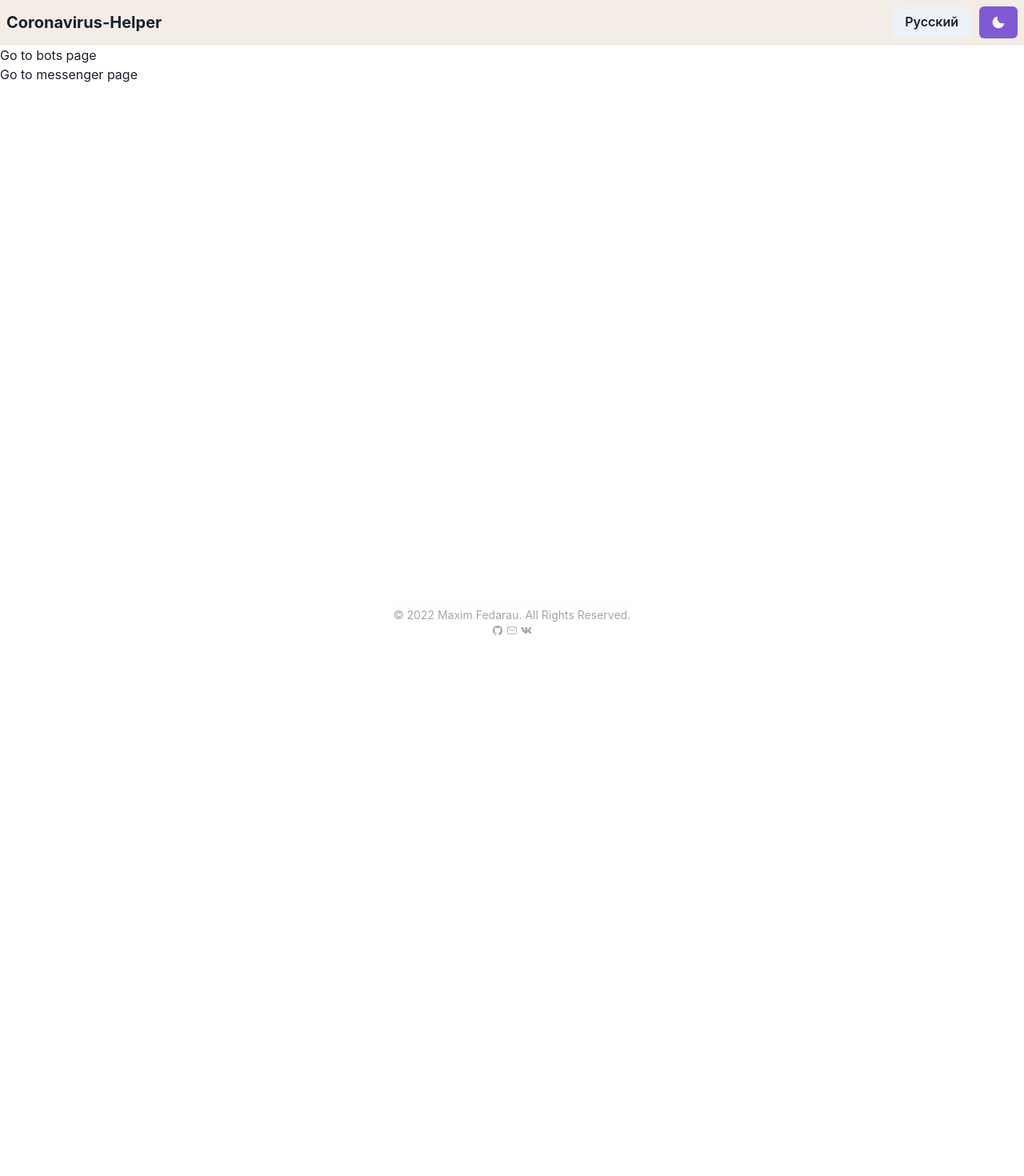
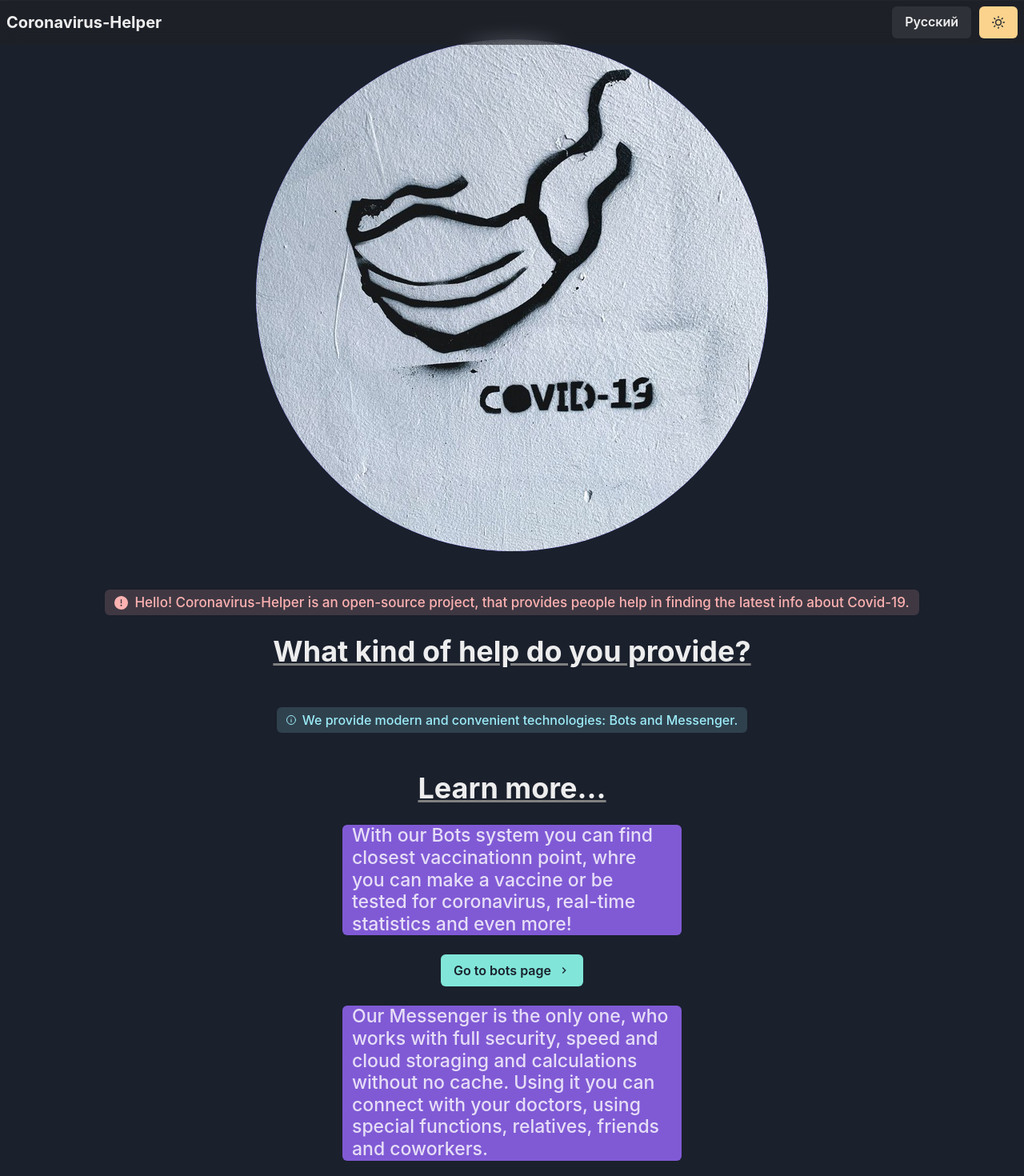
Before and after one commit to MaximFedarau/Coronavirus-Helper-Web, a Next.js app: page / in a window 1280 px wide. Shown: the top 1470 px of the page at 80% size. Before the commit the page ends 800 px from the top, so only its background shows below. Built offline with nearby package versions, Linux system fonts and the light colour scheme.

Commit message:
Add design for index.js

```diff
--- a/components/Bots.jsx
+++ b/components/Bots.jsx
@@ -55,7 +55,7 @@ function BotsComponent() {
 
     return (
         <div>
-            <NavBar link="../"/>
+            <NavBar link="../"/><br/><br/><br/>
             <Link href="./bots/telegram-bot">
                 {(store.getState().RuEnLanguageReducer.language === "ru") ? <a>Перейти к телеграм боту</a> : <a>Go to telegram bot</a>}
             </Link><br/>
--- a/devComponents/footer.jsx
+++ b/devComponents/footer.jsx
@@ -8,7 +8,7 @@ import { IoLogoVk } from "react-icons/io5";
 export default function Footer() {
     return (
         <Center>
-            <Box align="center" opacity={0.4} fontSize="sm" position={"fixed"} bottom="0" textAlign={"center"}>
+            <Box align="center" opacity={0.4} fontSize="sm"  bottom="0" textAlign={"center"}>
             <Divider/>
                 &copy; {new Date().getFullYear()} Maxim Fedarau. All Rights Reserved.<br/>
                 <a href="https://github.com/MaximFedarau" target="_blank">
--- a/devComponents/navbar.js
+++ b/devComponents/navbar.js
@@ -5,7 +5,7 @@ import ThemeToggleButton from "./theme-toggle-button";
 import store from "../store/store"
 import { Provider } from 'react-redux'
 import { connect } from "react-redux"
-import { Button, Divider, Spacer } from "@chakra-ui/react";
+import { Button, Divider, Spacer, useColorMode } from "@chakra-ui/react";
 import { ArrowBackIcon } from "@chakra-ui/icons";
 
 import NextLink from 'next/link'
@@ -91,7 +91,7 @@ function NotReadyNavBar(props) {
         </Flex>
       </Container>
     </Box>*/
-    <Flex bg={useColorModeValue('#f3ede6', '#20202380')} zIndex={1} as="nav" > {/*useColorModeValue('#ffffff40', '#20202380')*/}
+    <Flex bg={useColorModeValue('#f3ede6', '#20202380')} zIndex={1} as="nav" w="100%" css={{backdropFilter: "blur(10px)"}} position="fixed"> {/*useColorModeValue('#ffffff40', '#20202380')*/}
   <Box p='2' display="flex">
     <Heading size='md' align="center" display="flex" columnGap={'5px'}>
         {(props.link !== "nothing") ?
--- a/lib/theme.js
+++ b/lib/theme.js
@@ -1,12 +1,24 @@
-import { extendTheme } from "@chakra-ui/react";
+import { extendTheme, useColorMode } from "@chakra-ui/react";
 
-// 2. Add your color mode config
+
+
+import { mode } from '@chakra-ui/theme-tools'
+
+const styles = {
+  global: props => ({
+    body: {
+      bg: mode('#f0e7db', '#202023')(props)
+    }
+  })
+}
+
 const config = {
-  initialColorMode: "light",
+  initialColorMode: "dark",
   useSystemColorMode: true,
 };
 
-// 3. extend the theme
-const theme = extendTheme({ config });
+
+const theme = extendTheme({ config, styles
+});
 
 export default theme;
--- a/pages/_app.js
+++ b/pages/_app.js
@@ -1,8 +1,10 @@
-import { ChakraProvider, ColorModeProvider, theme } from '@chakra-ui/react'
+import { ChakraProvider, ColorModeProvider } from '@chakra-ui/react'
 
 import { Provider } from "react-redux"
 import store from "../store/store"
 import { ThemeProvider } from '@emotion/react'
+
+import theme from '../lib/theme'
 
 
 function MyApp({ Component, pageProps }) {
--- a/pages/_document.js
+++ b/pages/_document.js
@@ -8,7 +8,6 @@ export default class Document extends NextDocument {
       <Html lang='en'>
         <Head />
         <body>
-          {/* 👇 Here's the script */}
           <ColorModeScript initialColorMode={theme.config.initialColorMode} />
           <Main />
           <NextScript />
--- a/pages/index.js
+++ b/pages/index.js
@@ -1,6 +1,8 @@
-import { Divider, Link } from '@chakra-ui/react'
+import { Center, Button, Link, Tag , useColorModeValue, Heading, TagLeftIcon, TagLabel, Text, Avatar, Spacer} from '@chakra-ui/react'
 
 import Head from 'next/head'
+
+import NextLink from "next/link"
 
 import React from 'react'
 
@@ -10,6 +12,7 @@ import { connect } from "react-redux"
 
 import NavBar from '../devComponents/navbar'
 import Footer from '../devComponents/footer'
+import { ArrowLeftIcon, ChevronRightIcon, InfoOutlineIcon, WarningIcon } from '@chakra-ui/icons'
 
 function changeReduxLanguage() {
   return {
@@ -81,19 +84,75 @@ function Home() {
   return (
       <div>
       <Head>
-        <title>Create Next App</title>
-        <meta name="description" content="Generated by create next app" />
+        <title>Coronavirus-Helper</title>
+        <meta name="description" content="Coronavirus-Helper" />
         <link rel="icon" href="/favicon.ico" />
       </Head>
       <NavBar link="nothing"/>
-      <Link href="./product/bots">
+      <br/><br/>
+      <Center>
+      <Avatar name="Coronavirus-Helper Logo" src="/images/c-h-logo.jpeg" size="2.100xl"/>
+      </Center><br/><br/>
+      <Center>
+        <Tag colorScheme={"red"} fontSize="17px" size="lg">
+        <TagLeftIcon as={WarningIcon}/>
+        {((store.getState().RuEnLanguageReducer.language === "ru") ?  <p>Привет! Coronavirus-Helper — это проект с открытым исходным кодом, который предоставляет людям помощь в поиске актуальной информации о Covid-19.</p> : <p>Hello! Coronavirus-Helper is an open-source project, that provides people help in finding the latest info about Covid-19.</p>)}
+        </Tag>
+      </Center><br/>
+      <Center>
+        <Heading as="h3" textDecoration="underline" textDecorationColor={"grey"}>
+        {((store.getState().RuEnLanguageReducer.language === "ru") ?  <p>Какую помощь вы оказываете?</p> : <p>What kind of help do you provide?</p>)}
+        </Heading>
+      </Center><br/><br/>
+      <Center>
+      <Tag size={"lg"} variant='subtle' colorScheme='cyan'>
+      <TagLeftIcon boxSize='12px' as={InfoOutlineIcon} />
+      {((store.getState().RuEnLanguageReducer.language === "ru") ?  <p style={{textOverflow: "ellipsis"}}>
+Мы предоставляем современные и удобные технологии: Ботов и Мессенджер.</p> : <p>We provide modern and convenient technologies: Bots and Messenger.</p>)}
+    </Tag>
+      </Center><br/><br/>
+      <Center>
+        <Heading as="h3" textDecoration="underline" textDecorationColor={"grey"}>
+        {((store.getState().RuEnLanguageReducer.language === "ru") ?  <p>Узнать больше...</p> : <p>Learn more...</p>)}
+        </Heading>
+      </Center><br/>
+      <Center>
+        <Tag fontSize="23px" variant="solid" bg={useColorModeValue("blue.500","purple.500")} size="lg">
+        <p style={{width:"400px"}}>
+        {((store.getState().RuEnLanguageReducer.language === "ru") ?  <p>С нашей системой ботов вы можете найти ближайший пункт вакцинации, где вы можете сделать вакцину или пройти тест на коронавирус, статистику в реальном времени и многое другое!</p> : <p>With our Bots system you can find closest vaccinationn point, whre you can make a vaccine or be tested for coronavirus, real-time statistics and even more!</p>)}
+        </p>
+        </Tag>
+      </Center><br/>
+      <Center>
+      <NextLink href="./product/bots">
+        <Button rightIcon={<ChevronRightIcon/>} colorScheme="teal">
         {((store.getState().RuEnLanguageReducer.language === "ru") ?  <a>Перейти к странице с ботами</a> : <a>Go to bots page</a>)}
-      </Link><br/>
-      <Link href="./product/messenger">
-      {((store.getState().RuEnLanguageReducer.language === "ru") ? <a>Перейти к странице с messenger</a> : <a>Go to messenger page</a>)}
-      </Link>
+        </Button>
+      </NextLink>
+      </Center><br/>
+      <Center>
+        <Tag fontSize="23px" variant="solid" bg={useColorModeValue("blue.500","purple.500")} size="lg">
+        <p style={{width:"400px"}}>
+        {((store.getState().RuEnLanguageReducer.language === "ru") ?  <p>Наш Мессенджер единственный, что работает с полной безопасностью, скоростью и облачным хранилищем и вычислениями без кеша. С его помощью вы можете связаться со своими врачами, используя специальные функции, родственниками, друзьями и коллегами.</p> : <p>Our Messenger is the only one, who works with full security, speed and cloud storaging and calculations without no cache. Using it you can connect with your doctors, using special functions, relatives, friends and coworkers.</p>)}
+        </p>
+        </Tag>
+      </Center><br/>
+      <Center>
+      <NextLink href="./product/messenger">
+      <Button rightIcon={<ChevronRightIcon/>} colorScheme="teal">
+      {((store.getState().RuEnLanguageReducer.language === "ru") ? <a>Перейти к странице с мессенджером</a> : <a>Go to messenger page</a>)}
+        </Button>
+      </NextLink>
+      </Center>
       <br/>
       <Footer/>
+      <style jxs>
+        {`
+          p {
+           overflow-wrap: break-word;
+          }
+        `}
+      </style>
     </div>
   )
 }
```
Also changed, not shown: public/images/c-h-logo.jpeg (added).
